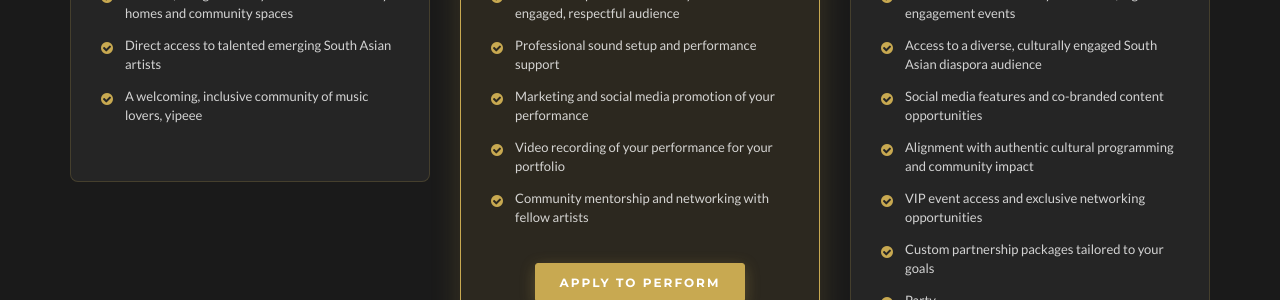
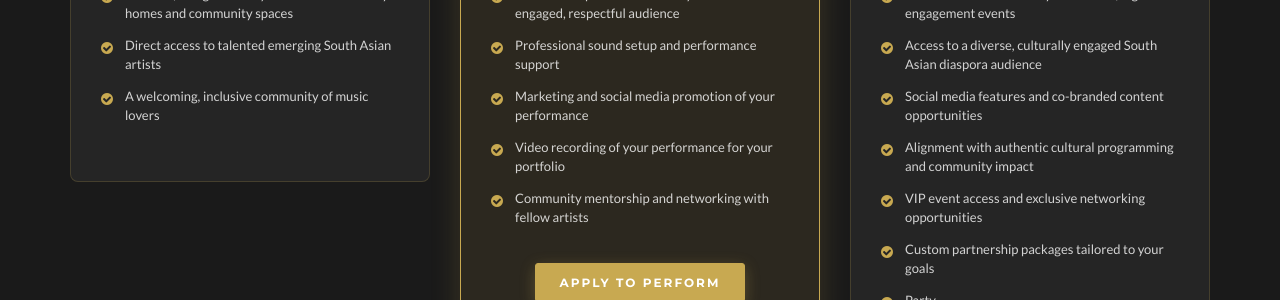
Before and after one commit to BrooklynBaithak/brooklynbaithak.github.io, a Jekyll site: the page built from index.md, in a window 1280 px wide and 900 px high, scrolled down 2020 px. Shown: the part 172-472 px from the top of the window. Built offline with Jekyll 4.4.1, drawn with Linux system fonts in a browser that asks for light colours; some web fonts are replaced; a script that is not in the unit is left out.

Commit message:
Update Data Files “services”

```diff
--- a/_data/services.yml
+++ b/_data/services.yml
@@ -4,13 +4,13 @@
   - heading: For Attendees
     icon: fa-users
     featured: false
-    body: >
-      - Intimate, living room–style concerts in Brooklyn homes and community
+    body: >-
+      * Intimate, living room–style concerts in Brooklyn homes and community
       spaces
 
-      - Direct access to talented emerging South Asian artists
+      * Direct access to talented emerging South Asian artists
 
-      - A welcoming, inclusive community of music lovers, yipeee
+      * A welcoming, inclusive community of music lovers
   - heading: For Performers
     icon: fa-music
     featured: true
```
